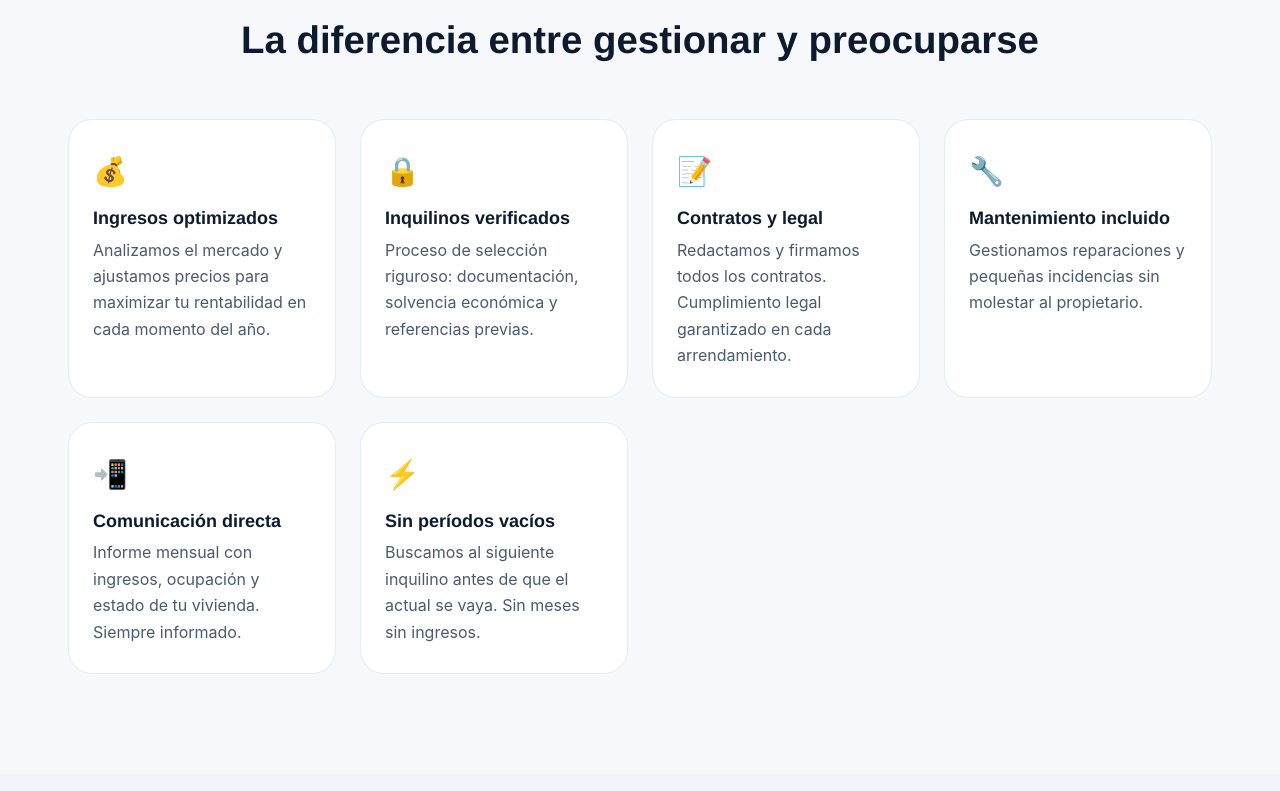
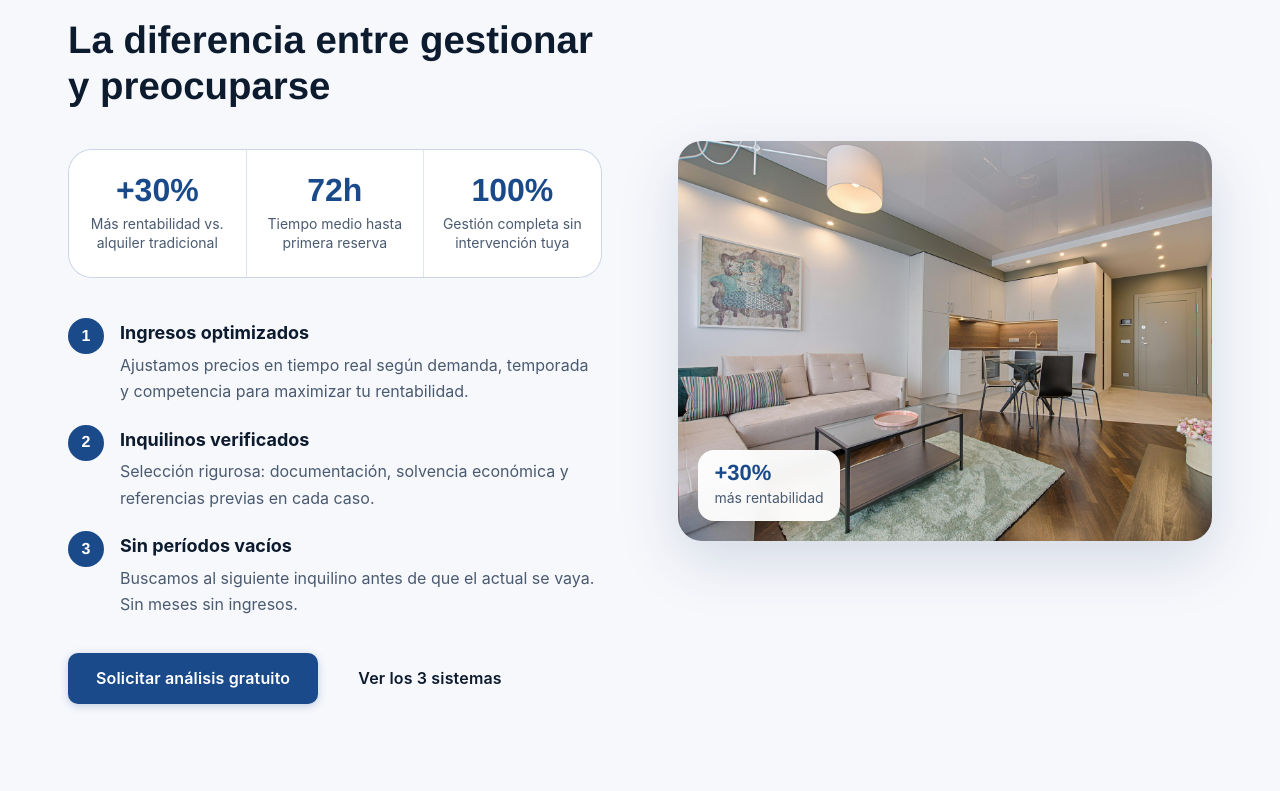
Before and after one commit to viviendasvirtuo/web-viviendasvirtuo, a Next.js app: page /propietarios in a window 1280 px wide. Shown: the part 929-1720 px from the top of the page. Built offline with nearby package versions, Linux system fonts and the light colour scheme; a web font is replaced by a local one.

Commit message:
feat: añadir fotos reales en propietarios, coliving, temporal y vacacional

```diff
--- a/app/propietarios/page.tsx
+++ b/app/propietarios/page.tsx
@@ -2,6 +2,7 @@ import type { Metadata } from 'next';
 import Header from '@/components/Header';
 import Footer from '@/components/Footer';
 import Link from 'next/link';
+import Image from 'next/image';
 
 export const metadata: Metadata = {
   title: 'Propietarios — Viviendas Virtuo',
@@ -45,26 +46,99 @@ export default function PropietariosPage() {
           </div>
         </section>
 
-        {/* POR QUÉ VIRTUO */}
+        {/* POR QUÉ VIRTUO — con foto */}
         <section style={{ padding: 'clamp(60px, 8vw, 100px) 0', background: 'var(--color-bg)' }}>
           <div className="container">
+            <div style={{
+              display: 'grid',
+              gridTemplateColumns: 'repeat(auto-fit, minmax(min(480px, 100%), 1fr))',
+              gap: 'clamp(var(--space-10), 6vw, var(--space-20))',
+              alignItems: 'center',
+            }}>
+              {/* Métricas + beneficios */}
+              <div>
+                <p style={{ color: 'var(--color-primary)', fontWeight: 700, fontSize: 'var(--text-sm)', letterSpacing: '0.1em', textTransform: 'uppercase', marginBottom: '12px' }}>Por qué Virtuo</p>
+                <h2 style={{ fontFamily: 'var(--font-display)', fontSize: 'clamp(1.8rem, 3vw, 2.5rem)', fontWeight: 800, color: 'var(--color-text)', lineHeight: 1.2, marginBottom: '40px' }}>
+                  La diferencia entre gestionar<br />y preocuparse
+                </h2>
+
+                {/* 3 métricas clave */}
+                <div style={{ display: 'grid', gridTemplateColumns: 'repeat(3, 1fr)', gap: '1px', background: 'var(--color-border)', borderRadius: 'var(--radius-xl)', overflow: 'hidden', marginBottom: '40px', border: '1px solid var(--color-border)' }}>
+                  {[
+                    { num: '+30%', label: 'Más rentabilidad vs. alquiler tradicional' },
+                    { num: '72h', label: 'Tiempo medio hasta primera reserva' },
+                    { num: '100%', label: 'Gestión completa sin intervención tuya' },
+                  ].map((m, i) => (
+                    <div key={i} style={{ background: 'var(--color-surface)', padding: '24px 16px', textAlign: 'center' }}>
+                      <div style={{ fontFamily: 'var(--font-display)', fontSize: 'clamp(1.6rem, 2.5vw, 2.2rem)', fontWeight: 900, color: 'var(--color-primary)', lineHeight: 1, marginBottom: '8px' }}>{m.num}</div>
+                      <div style={{ fontSize: 'var(--text-xs)', color: 'var(--color-text-muted)', lineHeight: 1.4 }}>{m.label}</div>
+                    </div>
+                  ))}
+                </div>
+
+                {/* 3 beneficios */}
+                <div style={{ display: 'flex', flexDirection: 'column', gap: '20px' }}>
+                  {[
+                    { title: 'Ingresos optimizados', desc: 'Ajustamos precios en tiempo real según demanda, temporada y competencia para maximizar tu rentabilidad.' },
+                    { title: 'Inquilinos verificados', desc: 'Selección rigurosa: documentación, solvencia económica y referencias previas en cada caso.' },
+                    { title: 'Sin períodos vacíos', desc: 'Buscamos al siguiente inquilino antes de que el actual se vaya. Sin meses sin ingresos.' },
+                  ].map((b, i) => (
+                    <div key={i} style={{ display: 'flex', gap: '16px', alignItems: 'flex-start' }}>
+                      <div style={{ width: '36px', height: '36px', borderRadius: '50%', background: 'var(--color-primary)', color: 'white', display: 'flex', alignItems: 'center', justifyContent: 'center', fontFamily: 'var(--font-display)', fontWeight: 800, fontSize: 'var(--text-sm)', flexShrink: 0 }}>{i + 1}</div>
+                      <div>
+                        <div style={{ fontWeight: 700, fontSize: 'var(--text-base)', color: 'var(--color-text)', marginBottom: '4px' }}>{b.title}</div>
+                        <div style={{ fontSize: 'var(--text-sm)', color: 'var(--color-text-muted)', lineHeight: 1.65 }}>{b.desc}</div>
+                      </div>
+                    </div>
+                  ))}
+                </div>
+
+                <div style={{ display: 'flex', gap: '12px', flexWrap: 'wrap', marginTop: '36px' }}>
+                  <Link href="/contacto" className="btn btn-primary">Solicitar análisis gratuito</Link>
+                  <a href="#sistemas" className="btn btn-ghost">Ver los 3 sistemas</a>
+                </div>
+              </div>
+
+              {/* Foto real */}
+              <div style={{ position: 'relative', borderRadius: 'var(--radius-xl)', overflow: 'hidden', aspectRatio: '4/3', boxShadow: '0 20px 60px rgba(15,45,94,0.15)' }}>
+                <Image
+                  src="/images/propietarios.jpg"
+                  alt="Interior de vivienda gestionada por Viviendas Virtuo en Barcelona"
+                  fill
+                  style={{ objectFit: 'cover' }}
+                  sizes="(max-width: 768px) 100vw, 50vw"
+                  priority
+                />
+                {/* Badge encima de la foto */}
+                <div style={{ position: 'absolute', bottom: '20px', left: '20px', background: 'rgba(255,255,255,0.95)', borderRadius: 'var(--radius-lg)', padding: '12px 16px', boxShadow: '0 4px 20px rgba(0,0,0,0.12)', backdropFilter: 'blur(8px)' }}>
+                  <div style={{ fontFamily: 'var(--font-display)', fontSize: 'var(--text-lg)', fontWeight: 900, color: '#1a4a8a', lineHeight: 1 }}>+30%</div>
+                  <div style={{ fontSize: 'var(--text-xs)', color: 'var(--color-text-muted)', marginTop: '2px' }}>más rentabilidad</div>
+                </div>
+              </div>
+            </div>
+          </div>
+        </section>
+
+        {/* SERVICIOS COMPLETOS */}
+        <section style={{ padding: 'clamp(60px, 8vw, 100px) 0', background: '#f0f4fa' }}>
+          <div className="container">
             <div style={{ textAlign: 'center', marginBottom: '56px' }}>
-              <p style={{ color: 'var(--color-primary)', fontWeight: 700, fontSize: 'var(--text-sm)', letterSpacing: '0.1em', textTransform: 'uppercase', marginBottom: '12px' }}>Por qué Virtuo</p>
+              <p style={{ color: 'var(--color-primary)', fontWeight: 700, fontSize: 'var(--text-sm)', letterSpacing: '0.1em', textTransform: 'uppercase', marginBottom: '12px' }}>Gestión completa</p>
               <h2 style={{ fontFamily: 'var(--font-display)', fontSize: 'clamp(1.8rem, 3vw, 2.5rem)', fontWeight: 800, color: 'var(--color-text)', lineHeight: 1.2 }}>
-                La diferencia entre gestionar y preocuparse
+                Todo lo que hacemos por ti
               </h2>
             </div>
             <div style={{ display: 'grid', gridTemplateColumns: 'repeat(auto-fit, minmax(260px, 1fr))', gap: '24px' }}>
               {[
-                { icon: '💰', title: 'Ingresos optimizados', desc: 'Analizamos el mercado y ajustamos precios para maximizar tu rentabilidad en cada momento del año.' },
-                { icon: '🔒', title: 'Inquilinos verificados', desc: 'Proceso de selección riguroso: documentación, solvencia económica y referencias previas.' },
-                { icon: '📝', title: 'Contratos y legal', desc: 'Redactamos y firmamos todos los contratos. Cumplimiento legal garantizado en cada arrendamiento.' },
-                { icon: '🔧', title: 'Mantenimiento incluido', desc: 'Gestionamos reparaciones y pequeñas incidencias sin molestar al propietario.' },
-                { icon: '📲', title: 'Comunicación directa', desc: 'Informe mensual con ingresos, ocupación y estado de tu vivienda. Siempre informado.' },
-                { icon: '⚡', title: 'Sin períodos vacíos', desc: 'Buscamos al siguiente inquilino antes de que el actual se vaya. Sin meses sin ingresos.' },
+                { title: 'Contratos y legal', desc: 'Redactamos y firmamos todos los contratos. Cumplimiento legal garantizado en cada arrendamiento.' },
+                { title: 'Mantenimiento incluido', desc: 'Gestionamos reparaciones y pequeñas incidencias sin molestar al propietario.' },
+                { title: 'Comunicación directa', desc: 'Informe mensual con ingresos, ocupación y estado de tu vivienda. Siempre informado.' },
+                { title: 'Fotografía profesional', desc: 'Reportaje fotográfico incluido para publicar en todas las plataformas con máximo impacto.' },
+                { title: 'Publicación multicanal', desc: 'Tu propiedad visible en Airbnb, Booking, Idealista, Habitaclia y más desde el primer día.' },
+                { title: 'Sin períodos vacíos', desc: 'Buscamos al siguiente inquilino antes de que el actual se vaya. Sin meses sin ingresos.' },
               ].map((item, i) => (
-                <div key={i} style={{ background: 'var(--color-surface)', border: '1px solid var(--color-border)', borderRadius: 'var(--radius-xl)', padding: '28px 24px' }}>
-                  <div style={{ fontSize: '1.75rem', marginBottom: '14px' }}>{item.icon}</div>
+                <div key={i} style={{ background: 'white', border: '1px solid var(--color-border)', borderRadius: 'var(--radius-xl)', padding: '28px 24px' }}>
+                  <div style={{ width: '8px', height: '8px', borderRadius: '50%', background: 'var(--color-primary)', marginBottom: '14px' }} />
                   <h3 style={{ fontFamily: 'var(--font-display)', fontSize: 'var(--text-base)', fontWeight: 700, color: 'var(--color-text)', marginBottom: '8px' }}>{item.title}</h3>
                   <p style={{ color: 'var(--color-text-muted)', fontSize: 'var(--text-sm)', lineHeight: 1.65, margin: 0 }}>{item.desc}</p>
                 </div>
@@ -74,7 +148,7 @@ export default function PropietariosPage() {
         </section>
 
         {/* ELIGE TU SISTEMA */}
-        <section id="sistemas" style={{ padding: 'clamp(60px, 8vw, 100px) 0', background: '#f0f4fa' }}>
+        <section id="sistemas" style={{ padding: 'clamp(60px, 8vw, 100px) 0', background: 'var(--color-bg)' }}>
           <div className="container">
             <div style={{ textAlign: 'center', marginBottom: '56px' }}>
               <p style={{ color: 'var(--color-primary)', fontWeight: 700, fontSize: 'var(--text-sm)', letterSpacing: '0.1em', textTransform: 'uppercase', marginBottom: '12px' }}>3 sistemas</p>
@@ -111,7 +185,7 @@ export default function PropietariosPage() {
         </section>
 
         {/* CÓMO EMPEZAMOS */}
-        <section style={{ padding: 'clamp(60px, 8vw, 100px) 0', background: 'var(--color-bg)' }}>
+        <section style={{ padding: 'clamp(60px, 8vw, 100px) 0', background: '#f0f4fa' }}>
           <div className="container">
             <div style={{ textAlign: 'center', marginBottom: '56px' }}>
               <p style={{ color: 'var(--color-primary)', fontWeight: 700, fontSize: 'var(--text-sm)', letterSpacing: '0.1em', textTransform: 'uppercase', marginBottom: '12px' }}>¿Cómo empezamos?</p>
--- a/app/temporal/page.tsx
+++ b/app/temporal/page.tsx
@@ -2,6 +2,7 @@ import type { Metadata } from 'next';
 import Header from '@/components/Header';
 import Footer from '@/components/Footer';
 import Link from 'next/link';
+import Image from 'next/image';
 
 export const dynamic = 'force-dynamic';
 
@@ -41,28 +42,51 @@ export default function TemporalPage() {
           </div>
         </section>
 
-        {/* QUÉ INCLUYE */}
+        {/* QUÉ INCLUYE — con foto */}
         <section style={{ padding: 'clamp(60px,8vw,100px) 0', background: 'var(--color-bg)' }}>
           <div className="container">
-            <div style={{ textAlign: 'center', marginBottom: '56px' }}>
-              <p style={{ color: 'var(--color-primary)', fontWeight: 700, fontSize: 'var(--text-sm)', letterSpacing: '0.1em', textTransform: 'uppercase', marginBottom: '12px' }}>Todo incluido</p>
-              <h2 style={{ fontFamily: 'var(--font-display)', fontSize: 'clamp(1.6rem,2.5vw,2.2rem)', fontWeight: 800, color: 'var(--color-text)', lineHeight: 1.2 }}>Una habitación lista para entrar</h2>
-            </div>
-            <div style={{ display: 'grid', gridTemplateColumns: 'repeat(auto-fit, minmax(240px,1fr))', gap: '24px' }}>
-              {[
-                { icon: '🛏️', title: 'Habitación equipada', desc: 'Cama, ropa de cama, escritorio, armario y wifi de alta velocidad.' },
-                { icon: '💡', title: 'Suministros incluidos', desc: 'Luz, agua, gas e internet en el precio. Sin sorpresas en la factura.' },
-                { icon: '🧹', title: 'Limpieza periódica', desc: 'Zonas comunes limpias semanalmente. Tú solo te ocupas de tu habitación.' },
-                { icon: '📝', title: 'Contrato ágil', desc: 'Desde 1 mes. Firma digital, sin burocracia innecesaria.' },
-                { icon: '🔧', title: 'Mantenimiento rápido', desc: 'Incidencia reportada y resuelta en menos de 48h.' },
-                { icon: '📞', title: 'Soporte real', desc: 'Una persona real al otro lado, no un chatbot.' },
-              ].map((item, i) => (
-                <div key={i} style={{ background: 'var(--color-surface)', border: '1px solid var(--color-border)', borderRadius: 'var(--radius-xl)', padding: '24px' }}>
-                  <div style={{ fontSize: '1.6rem', marginBottom: '12px' }}>{item.icon}</div>
-                  <h3 style={{ fontWeight: 700, fontSize: 'var(--text-base)', color: 'var(--color-text)', marginBottom: '8px' }}>{item.title}</h3>
-                  <p style={{ fontSize: 'var(--text-sm)', color: 'var(--color-text-muted)', lineHeight: 1.65, margin: 0 }}>{item.desc}</p>
+            <div style={{
+              display: 'grid',
+              gridTemplateColumns: 'repeat(auto-fit, minmax(min(480px, 100%), 1fr))',
+              gap: 'clamp(40px, 6vw, 80px)',
+              alignItems: 'center',
+            }}>
+              {/* Foto izquierda */}
+              <div style={{ position: 'relative', borderRadius: 'var(--radius-xl)', overflow: 'hidden', aspectRatio: '4/3', boxShadow: '0 20px 60px rgba(13,59,46,0.15)' }}>
+                <Image
+                  src="/images/temporal.jpg"
+                  alt="Habitación de alquiler temporal en Barcelona gestionada por Viviendas Virtuo"
+                  fill
+                  style={{ objectFit: 'cover' }}
+                  sizes="(max-width: 768px) 100vw, 50vw"
+                />
+                <div style={{ position: 'absolute', bottom: '20px', left: '20px', background: 'rgba(255,255,255,0.95)', borderRadius: 'var(--radius-lg)', padding: '12px 16px', boxShadow: '0 4px 20px rgba(0,0,0,0.12)' }}>
+                  <div style={{ fontFamily: 'var(--font-display)', fontSize: 'var(--text-lg)', fontWeight: 900, color: '#1a6b52', lineHeight: 1 }}>+35%</div>
+                  <div style={{ fontSize: 'var(--text-xs)', color: 'var(--color-text-muted)', marginTop: '2px' }}>más rentabilidad</div>
                 </div>
-              ))}
+              </div>
+              {/* Texto derecha */}
+              <div>
+                <p style={{ color: 'var(--color-primary)', fontWeight: 700, fontSize: 'var(--text-sm)', letterSpacing: '0.1em', textTransform: 'uppercase', marginBottom: '12px' }}>Todo incluido</p>
+                <h2 style={{ fontFamily: 'var(--font-display)', fontSize: 'clamp(1.6rem,2.5vw,2.2rem)', fontWeight: 800, color: 'var(--color-text)', lineHeight: 1.2, marginBottom: '20px' }}>Una habitación lista para entrar</h2>
+                <p style={{ color: 'var(--color-text-muted)', lineHeight: 1.75, marginBottom: '28px', fontSize: 'var(--text-base)' }}>Sin muebles que comprar, sin contratos de suministros que dar de alta, sin perder tiempo. Llegas con tu maleta y ya está.</p>
+                <div style={{ display: 'flex', flexDirection: 'column', gap: '12px', marginBottom: '32px' }}>
+                  {[
+                    'Habitación equipada: cama, ropa de cama, escritorio y armario',
+                    'Suministros incluidos: luz, agua, gas e internet',
+                    'Limpieza periódica de zonas comunes',
+                    'Contrato desde 1 mes, firma digital',
+                    'Incidencias resueltas en menos de 48h',
+                    'Soporte real — una persona, no un chatbot',
+                  ].map((item, i) => (
+                    <div key={i} style={{ display: 'flex', alignItems: 'flex-start', gap: '10px' }}>
+                      <svg width="16" height="16" viewBox="0 0 24 24" fill="none" stroke="var(--color-primary)" strokeWidth="2.5" style={{ flexShrink: 0, marginTop: '3px' }} aria-hidden="true"><polyline points="20 6 9 17 4 12"/></svg>
+                      <span style={{ fontSize: 'var(--text-sm)', color: 'var(--color-text-muted)', lineHeight: 1.5 }}>{item}</span>
+                    </div>
+                  ))}
+                </div>
+                <Link href="/contacto" style={{ display: 'inline-flex', alignItems: 'center', gap: '8px', background: 'var(--color-primary)', color: 'white', fontWeight: 700, padding: '14px 28px', borderRadius: 'var(--radius-lg)', textDecoration: 'none', fontSize: 'var(--text-base)' }}>Ver disponibilidad →</Link>
+              </div>
             </div>
           </div>
         </section>
@@ -75,13 +99,13 @@ export default function TemporalPage() {
             </div>
             <div style={{ display: 'grid', gridTemplateColumns: 'repeat(auto-fit, minmax(220px,1fr))', gap: '20px' }}>
               {[
-                { emoji: '💼', tipo: 'Trabajadores desplazados', desc: 'Proyectos de 1 a 6 meses, sin compromiso de contrato largo.' },
-                { emoji: '🏫', tipo: 'Estudiantes de ciclos', desc: 'FP, másters o cursos de duración limitada.' },
-                { emoji: '🏥', tipo: 'Rotaciones médicas', desc: 'Residentes y sanitarios en rotación en Barcelona.' },
-                { emoji: '🖥️', tipo: 'Freelances y nómadas', desc: 'Estabilidad temporal sin atarse a un contrato largo.' },
+                { tipo: 'Trabajadores desplazados', desc: 'Proyectos de 1 a 6 meses, sin compromiso de contrato largo.' },
+                { tipo: 'Estudiantes de ciclos', desc: 'FP, másters o cursos de duración limitada.' },
+                { tipo: 'Rotaciones médicas', desc: 'Residentes y sanitarios en rotación en Barcelona.' },
+                { tipo: 'Freelances y nómadas', desc: 'Estabilidad temporal sin atarse a un contrato largo.' },
               ].map((p, i) => (
-                <div key={i} style={{ background: 'white', borderRadius: 'var(--radius-xl)', padding: '28px 20px', textAlign: 'center', border: '1px solid var(--color-border)' }}>
-                  <div style={{ fontSize: '2rem', marginBottom: '12px' }}>{p.emoji}</div>
+                <div key={i} style={{ background: 'white', borderRadius: 'var(--radius-xl)', padding: '28px 20px', border: '1px solid var(--color-border)' }}>
+                  <div style={{ width: '8px', height: '8px', borderRadius: '50%', background: 'var(--color-primary)', marginBottom: '14px' }} />
                   <h3 style={{ fontFamily: 'var(--font-display)', fontSize: 'var(--text-base)', fontWeight: 700, color: 'var(--color-text)', marginBottom: '8px' }}>{p.tipo}</h3>
                   <p style={{ fontSize: 'var(--text-sm)', color: 'var(--color-text-muted)', lineHeight: 1.6, margin: 0 }}>{p.desc}</p>
                 </div>
--- a/app/vacacional/page.tsx
+++ b/app/vacacional/page.tsx
@@ -2,6 +2,7 @@ import type { Metadata } from 'next';
 import Header from '@/components/Header';
 import Footer from '@/components/Footer';
 import Link from 'next/link';
+import Image from 'next/image';
 
 export const dynamic = 'force-dynamic';
 
@@ -41,28 +42,50 @@ export default function VacacionalPage() {
           </div>
         </section>
 
-        {/* SERVICIOS */}
+        {/* SERVICIOS — con foto */}
         <section style={{ padding: 'clamp(60px,8vw,100px) 0', background: 'var(--color-bg)' }}>
           <div className="container">
-            <div style={{ textAlign: 'center', marginBottom: '56px' }}>
-              <p style={{ color: 'var(--color-primary)', fontWeight: 700, fontSize: 'var(--text-sm)', letterSpacing: '0.1em', textTransform: 'uppercase', marginBottom: '12px' }}>Gestión 360°</p>
-              <h2 style={{ fontFamily: 'var(--font-display)', fontSize: 'clamp(1.6rem,2.5vw,2.2rem)', fontWeight: 800, color: 'var(--color-text)', lineHeight: 1.2 }}>Todo lo que hacemos por tu apartamento</h2>
-            </div>
-            <div style={{ display: 'grid', gridTemplateColumns: 'repeat(auto-fit, minmax(260px,1fr))', gap: '24px' }}>
-              {[
-                { icon: '📸', title: 'Fotografía y anuncio profesional', desc: 'Fotos de calidad y descripción optimizada para cada plataforma.' },
-                { icon: '📊', title: 'Pricing dinámico', desc: 'Precios que se ajustan en tiempo real según demanda, temporada y eventos.' },
-                { icon: '🏨', title: 'Gestión en múltiples plataformas', desc: 'Airbnb, Booking, Vrbo y más. Máxima visibilidad, mínima vacancia.' },
-                { icon: '🤝', title: 'Check-in y check-out', desc: 'Recepción del viajero, entrega de llaves y asistencia durante su estancia.' },
-                { icon: '🧺e', title: 'Limpieza profesional', desc: 'Entre cada reserva: limpieza, cambio de ropa de cama y reposición.' },
-                { icon: '📞', title: 'Atención al huésped 24/7', desc: 'Resolvemos cualquier incidencia en tiempo real, sin molestar al propietario.' },
-              ].map((item, i) => (
-                <div key={i} style={{ background: 'var(--color-surface)', border: '1px solid var(--color-border)', borderRadius: 'var(--radius-xl)', padding: '24px' }}>
-                  <div style={{ fontSize: '1.6rem', marginBottom: '12px' }}>{item.icon}</div>
-                  <h3 style={{ fontWeight: 700, fontSize: 'var(--text-base)', color: 'var(--color-text)', marginBottom: '8px' }}>{item.title}</h3>
-                  <p style={{ fontSize: 'var(--text-sm)', color: 'var(--color-text-muted)', lineHeight: 1.65, margin: 0 }}>{item.desc}</p>
+            <div style={{
+              display: 'grid',
+              gridTemplateColumns: 'repeat(auto-fit, minmax(min(480px, 100%), 1fr))',
+              gap: 'clamp(40px, 6vw, 80px)',
+              alignItems: 'center',
+            }}>
+              <div>
+                <p style={{ color: 'var(--color-primary)', fontWeight: 700, fontSize: 'var(--text-sm)', letterSpacing: '0.1em', textTransform: 'uppercase', marginBottom: '12px' }}>Gestión 360°</p>
+                <h2 style={{ fontFamily: 'var(--font-display)', fontSize: 'clamp(1.6rem,2.5vw,2.2rem)', fontWeight: 800, color: 'var(--color-text)', lineHeight: 1.2, marginBottom: '20px' }}>Todo lo que hacemos por tu apartamento</h2>
+                <p style={{ color: 'var(--color-text-muted)', lineHeight: 1.75, marginBottom: '28px', fontSize: 'var(--text-base)' }}>Nos ocupamos de absolutamente todo: desde crear el anuncio perfecto hasta atender al huésped a las 3 de la mañana. Tú no mueves un dedo.</p>
+                <div style={{ display: 'flex', flexDirection: 'column', gap: '12px', marginBottom: '32px' }}>
+                  {[
+                    'Fotografía y anuncio profesional optimizado para cada plataforma',
+                    'Pricing dinámico: precios ajustados en tiempo real',
+                    'Publicación en Airbnb, Booking, Vrbo y más',
+                    'Check-in y check-out gestionado en persona',
+                    'Limpieza profesional entre cada reserva',
+                    'Atención al huésped 24/7 sin molestar al propietario',
+                  ].map((item, i) => (
+                    <div key={i} style={{ display: 'flex', alignItems: 'flex-start', gap: '10px' }}>
+                      <svg width="16" height="16" viewBox="0 0 24 24" fill="none" stroke="var(--color-primary)" strokeWidth="2.5" style={{ flexShrink: 0, marginTop: '3px' }} aria-hidden="true"><polyline points="20 6 9 17 4 12"/></svg>
+                      <span style={{ fontSize: 'var(--text-sm)', color: 'var(--color-text-muted)', lineHeight: 1.5 }}>{item}</span>
+                    </div>
+                  ))}
                 </div>
-              ))}
+                <Link href="/contacto" style={{ display: 'inline-flex', alignItems: 'center', gap: '8px', background: 'var(--color-primary)', color: 'white', fontWeight: 700, padding: '14px 28px', borderRadius: 'var(--radius-lg)', textDecoration: 'none', fontSize: 'var(--text-base)' }}>Pedir análisis gratuito →</Link>
+              </div>
+              {/* Foto real */}
+              <div style={{ position: 'relative', borderRadius: 'var(--radius-xl)', overflow: 'hidden', aspectRatio: '4/3', boxShadow: '0 20px 60px rgba(124,58,0,0.15)' }}>
+                <Image
+                  src="/images/vacacional.jpg"
+                  alt="Apartamento vacacional en Barcelona gestionado por Viviendas Virtuo"
+                  fill
+                  style={{ objectFit: 'cover' }}
+                  sizes="(max-width: 768px) 100vw, 50vw"
+                />
+                <div style={{ position: 'absolute', bottom: '20px', left: '20px', background: 'rgba(255,255,255,0.95)', borderRadius: 'var(--radius-lg)', padding: '12px 16px', boxShadow: '0 4px 20px rgba(0,0,0,0.12)' }}>
+                  <div style={{ fontFamily: 'var(--font-display)', fontSize: 'var(--text-lg)', fontWeight: 900, color: '#c45e00', lineHeight: 1 }}>+70%</div>
+                  <div style={{ fontSize: 'var(--text-xs)', color: 'var(--color-text-muted)', marginTop: '2px' }}>más rentabilidad</div>
+                </div>
+              </div>
             </div>
           </div>
         </section>
@@ -70,7 +93,7 @@ export default function VacacionalPage() {
         {/* RENTABILIDAD */}
         <section style={{ padding: 'clamp(60px,8vw,100px) 0', background: 'linear-gradient(135deg, #7c3a00, #c45e00)' }}>
           <div className="container">
-            <div style={{ display: 'grid', gridTemplateColumns: '1fr 1fr', gap: '64px', alignItems: 'center' }}>
+            <div style={{ display: 'grid', gridTemplateColumns: 'repeat(auto-fit, minmax(min(420px, 100%), 1fr))', gap: '64px', alignItems: 'center' }}>
               <div>
                 <h2 style={{ fontFamily: 'var(--font-display)', fontSize: 'clamp(1.6rem,2.5vw,2.2rem)', fontWeight: 800, color: 'white', lineHeight: 1.2, marginBottom: '20px' }}>¿Cuánto puedes ganar?</h2>
                 <p style={{ color: 'rgba(255,255,255,0.8)', lineHeight: 1.75, marginBottom: '24px', fontSize: 'var(--text-base)' }}>
```
Also changed, not shown: app/coliving/page.tsx (+41 -23 lines).
